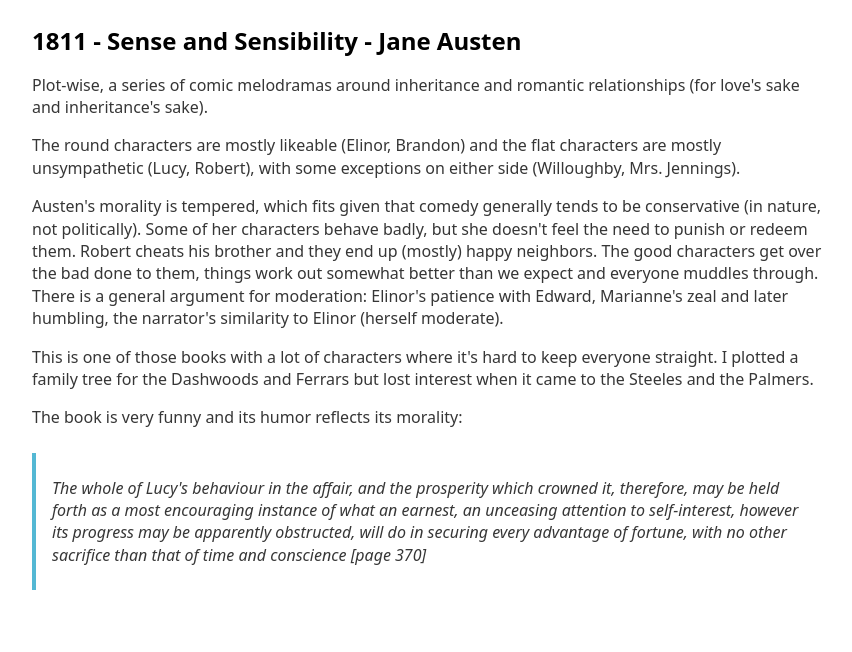
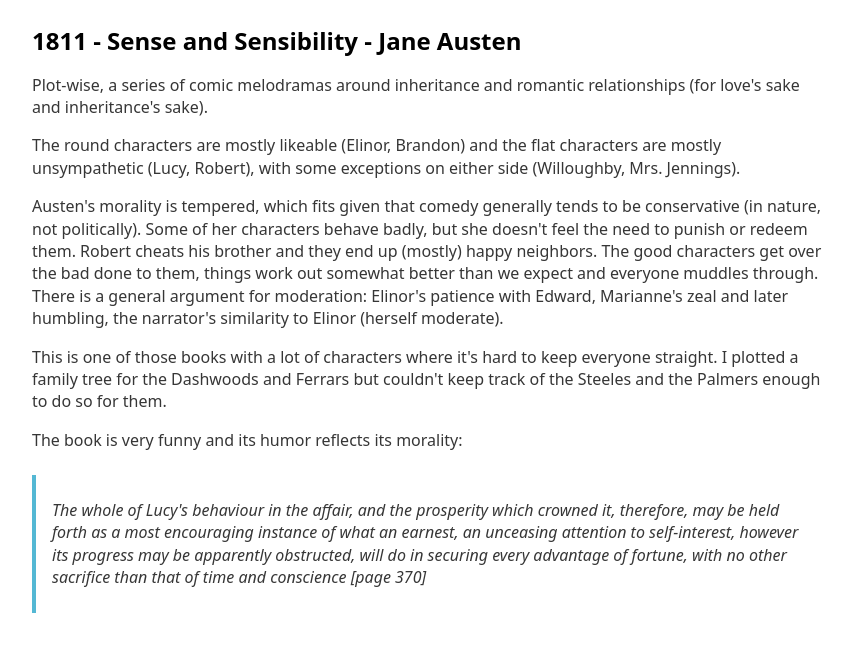
Before and after one commit to zachvalenta/zachvalenta.github.io, a plain HTML site: page notes/1811-austen-sense-sensibility.html in a window 1280 px wide. Shown: the whole page, without its empty margins (208-1060 px from the left). Drawn offline with nearby package versions, Linux system fonts and the light colour scheme.

Commit message:
notes - Austen - minor edit

```diff
--- a/notes/1811-austen-sense-sensibility.html
+++ b/notes/1811-austen-sense-sensibility.html
@@ -3,7 +3,7 @@
 <p>Plot-wise, a series of comic melodramas around inheritance and romantic relationships (for love's sake and inheritance's sake).</p>
 <p>The round characters are mostly likeable (Elinor, Brandon) and the flat characters are mostly unsympathetic (Lucy, Robert), with some exceptions on either side (Willoughby, Mrs. Jennings).</p>
 <p>Austen's morality is tempered, which fits given that comedy generally tends to be conservative (in nature, not politically). Some of her characters behave badly, but she doesn't feel the need to punish or redeem them. Robert cheats his brother and they end up (mostly) happy neighbors. The good characters get over the bad done to them, things work out somewhat better than we expect and everyone muddles through. There is a general argument for moderation: Elinor's patience with Edward, Marianne's zeal and later humbling, the narrator's similarity to Elinor (herself moderate). </p>
-<p>This is one of those books with a lot of characters where it's hard to keep everyone straight. I plotted a family tree for the Dashwoods and Ferrars but lost interest when it came to the Steeles and the Palmers.</p>
+<p>This is one of those books with a lot of characters where it's hard to keep everyone straight. I plotted a family tree for the Dashwoods and Ferrars but couldn't keep track of the Steeles and the Palmers enough to do so for them.</p>
 <p>The book is very funny and its humor reflects its morality:</p>
 <blockquote>
 <p>The whole of Lucy's behaviour in the affair, and the prosperity which crowned it, therefore, may be held forth as a most encouraging instance of what an earnest, an unceasing attention to self-interest, however its progress may be apparently obstructed, will do in securing every advantage of fortune, with no other sacrifice than that of time and conscience [page 370]</p>
```
